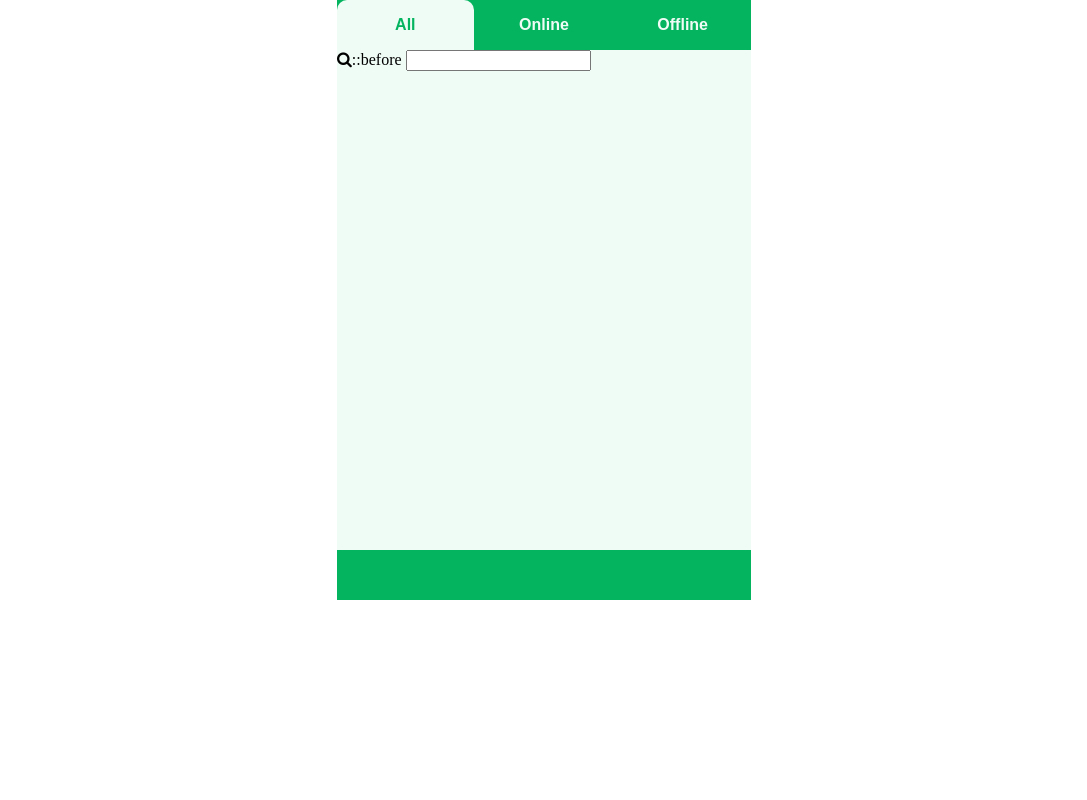
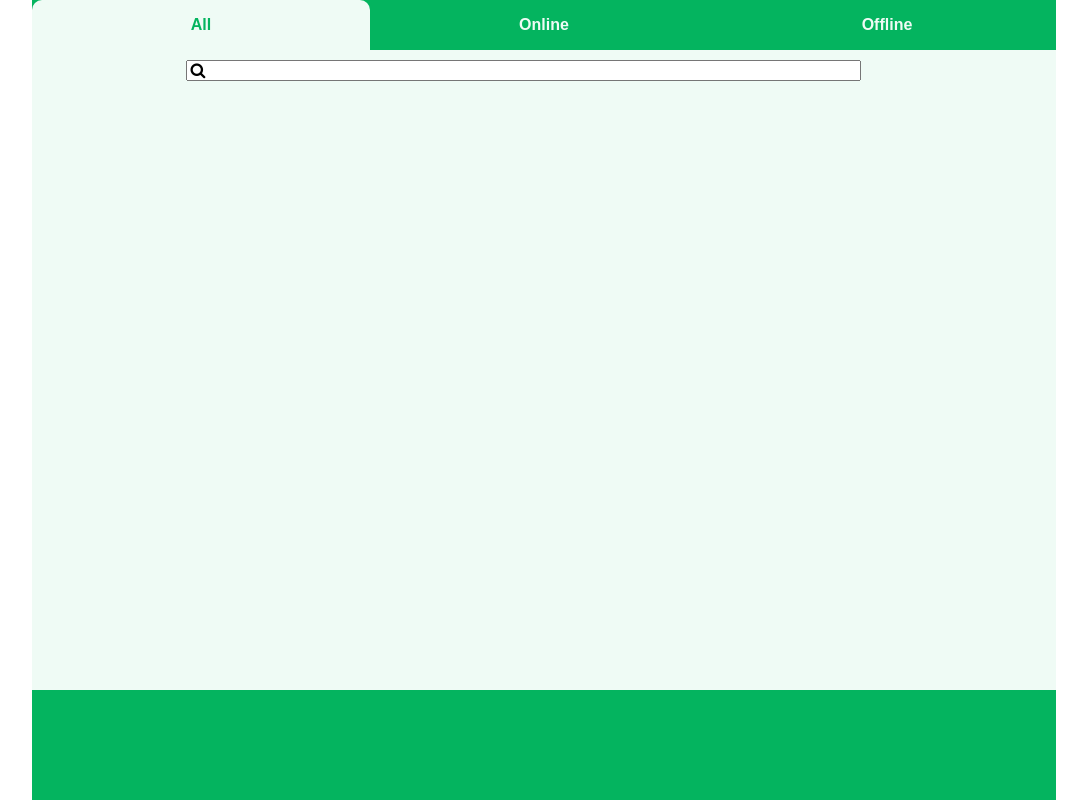
Before and after one commit to eatsmylife/Twitch-Viewer, a plain HTML site: page index.html in a window 1280 px wide. Shown: the whole page, without its empty margins (96-1183 px from the left). Drawn offline with nearby package versions, Linux system fonts and the light colour scheme.

Commit message:
Committed at home
Committed at home

```diff
--- a/index.html
+++ b/index.html
@@ -19,8 +19,10 @@
         </div>
         <div class="pad-body">
             <div class="pad-body-head">
-                <i class="fa fa-search" aria-hidden="true">::before</i>
-                <input id="search-bar" type="search" placeholder="">
+                <div class="search-bar-container">
+                    <i class="fa fa-search search-icon" aria-hidden="true"></i>
+                    <input class="search-bar" type="text" placeholder="">
+                </div>
             </div>
         </div>
         <div class="foot"></div>
--- a/style.css
+++ b/style.css
@@ -19,10 +19,11 @@ time, mark, audio, video {
 	vertical-align: baseline;
     font-family: Arial, Helvetica, sans-serif;
 }
+
 .main {
     width: 100vw;
-    height: 600px;
-    max-width: 414px;
+    min-height: 100vh;
+    max-width: 1024px;
     margin: 0 auto;
     background-color: #04B45F;
 }
@@ -52,9 +53,21 @@ time, mark, audio, video {
 }
 .pad-body {
     width: 100%;
-    height: 500px;
+    min-height: 80vh;
     background-color: #EFFBF5;
     float: left;
 }
-#search-bar {
+.search-bar-container {
+    width: 70%;
+    margin: 10px auto;
+    position: relative;
 }
+.search-bar {
+    width: 90%;
+    padding-left: 24px;
+}
+.search-icon {
+    position: absolute;
+    top: 2px;
+    left: 5px;
+}
```
